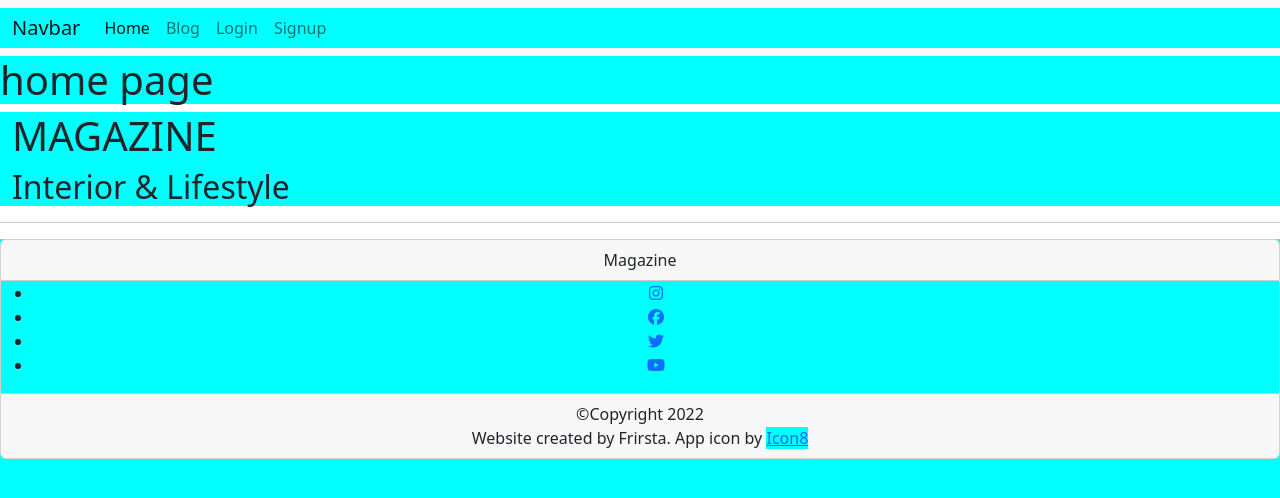
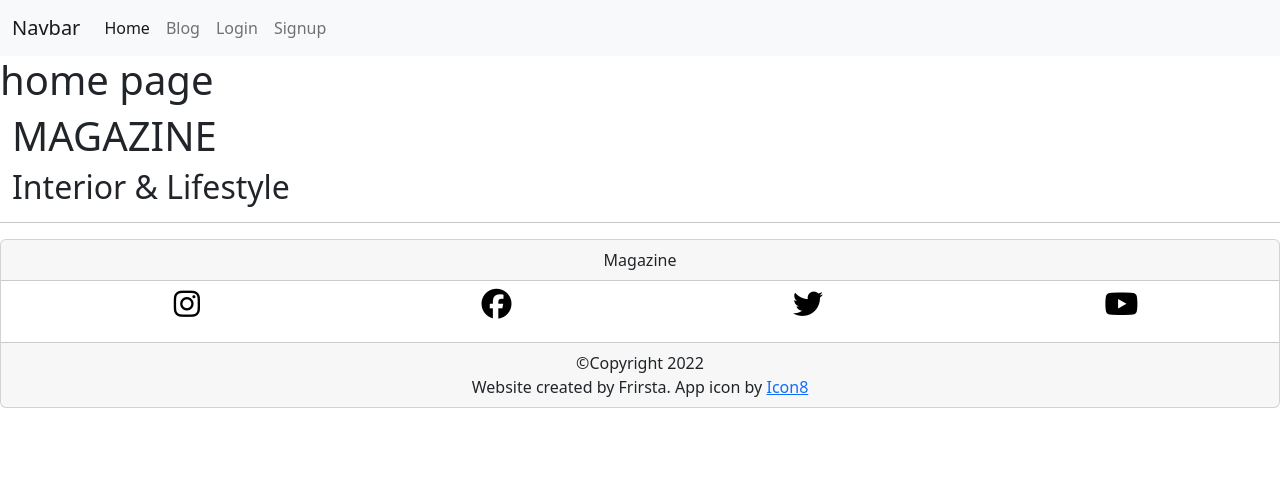
Before and after one commit to frirsta/magazine-blog, a Django app: page / in a window 1280 px wide. Shown: the top 498 px of the page. Run offline with Django 3.2, Linux system fonts and the light colour scheme; data that the repository does not hold is empty; parts of the project's set-up code (start-up, migrations or seed data) failed here and were passed over; some libraries are stand-ins or nearby versions.

Commit message:
Add css to footer

```diff
--- a/static/CSS/style.css
+++ b/static/CSS/style.css
@@ -1,3 +1,16 @@
-* {
-    background-color: aqua;
+.social-media{
+
 }
+
+.social-media-container {
+    display: flex;
+    flex-direction: row;
+    justify-content: space-around;
+    align-items: center;
+    list-style: none;
+}
+
+.social-media-container li a {
+color: #000;
+font-size: 30px;
+}
```
